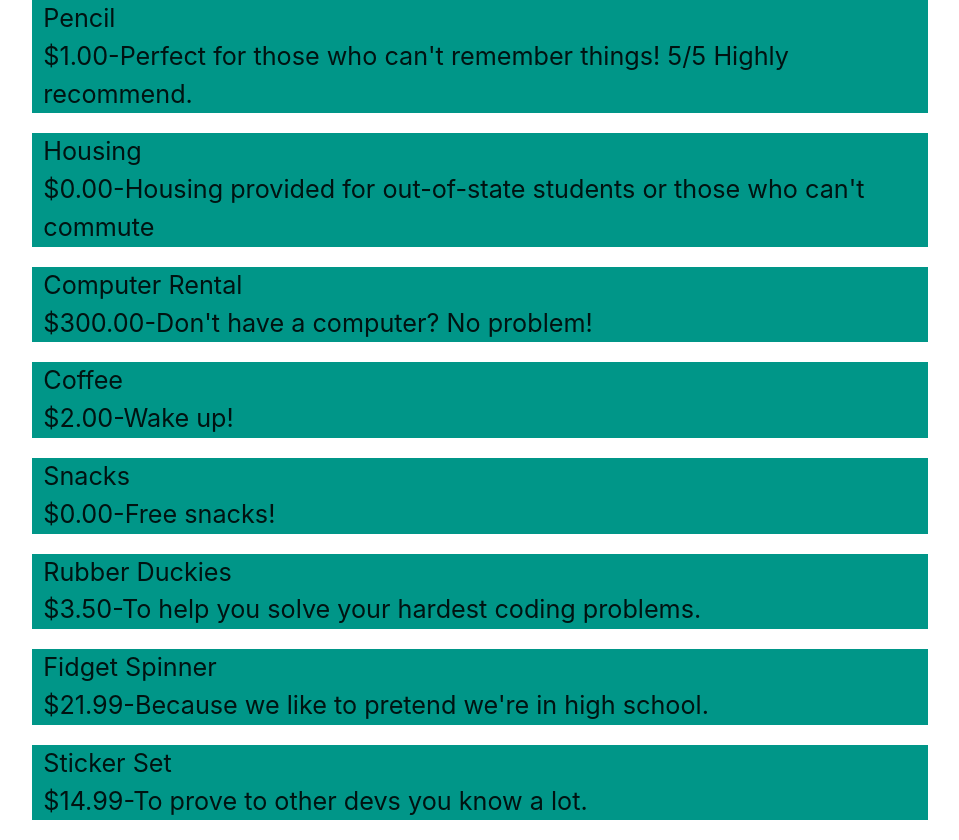
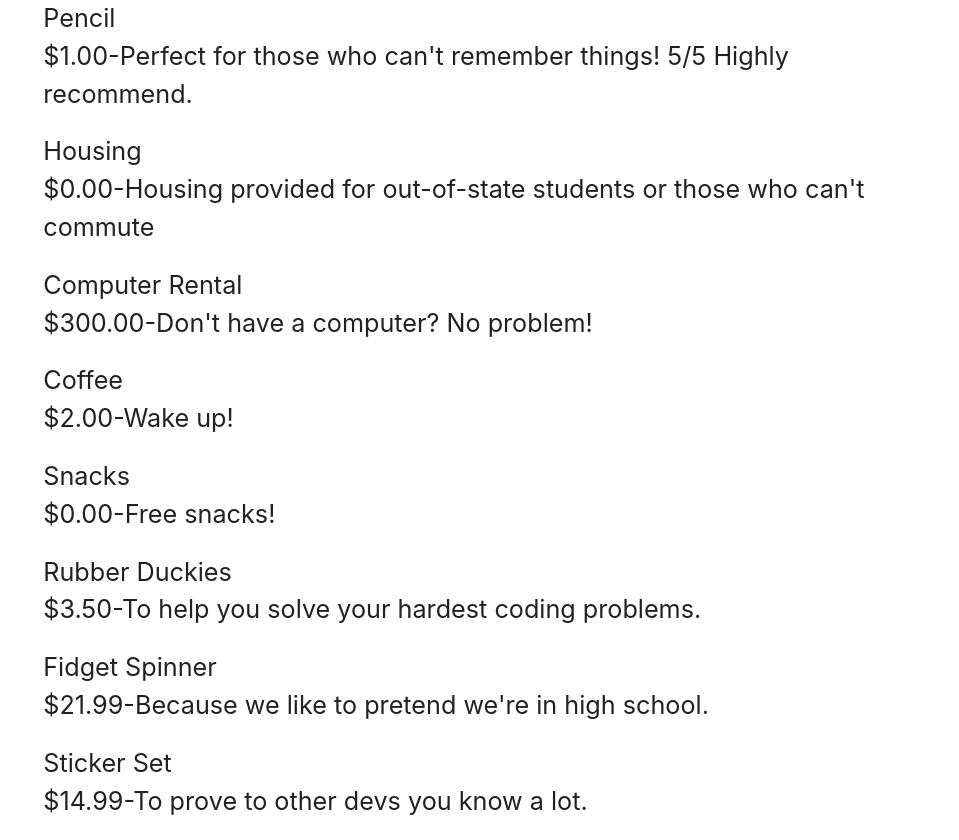
Before and after one commit to reflectiond/prac2, a React (Create React App) app: page / in a window 1280 px wide. Shown: the whole page, without its empty margins (160-1119 px from the left). Built offline with nearby package versions, Linux system fonts and the light colour scheme.

Commit message:
cosmetic changes

```diff
--- a/src/App.js
+++ b/src/App.js
@@ -5,14 +5,7 @@ import Product from './Product.js'
 function App() {
 
 const productComponents = products.map(
-  product => {
-    return(
-      <Product
-        key={product.id}
-        content={{name:product.name, price: product.price, description: product.description}}
-      />
-    );
-  }
+  product => <Product key={product.id} content={{name:product.name, price: product.price, description: product.description}}/>
 )
   return (
     <div>
--- a/src/Product.js
+++ b/src/Product.js
@@ -3,7 +3,7 @@ import React from 'react'
 function Product(props){
     return(
         <div className="container">
-            <div className="row teal">
+            <div className="row">
                 <span className="flow-text col s12">{props.content.name}</span>
                 <span className="flow-text col s12">
                     {props.content.price.toLocaleString("en-US", {style:"currency", currency:"USD"})}-
```
Also changed, not shown: 1 other file (tests, documents, lock files or other folders).
